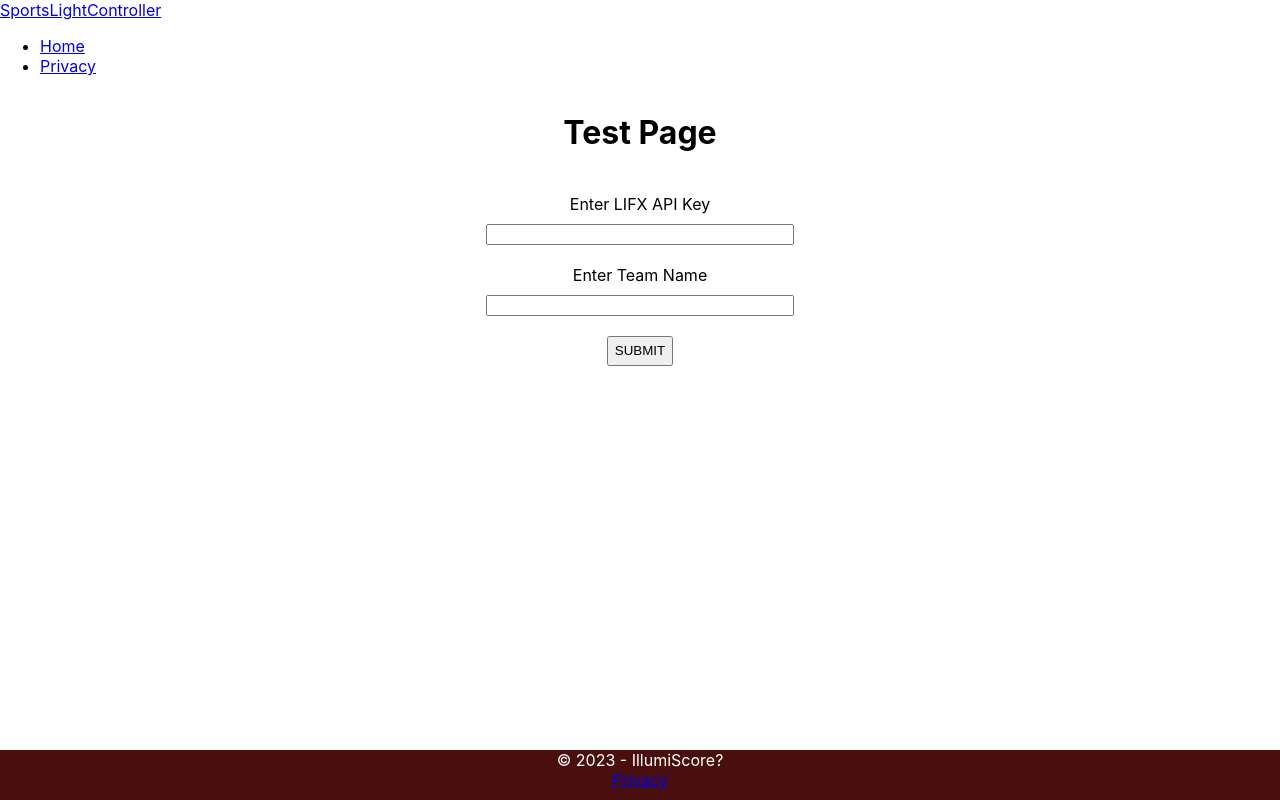
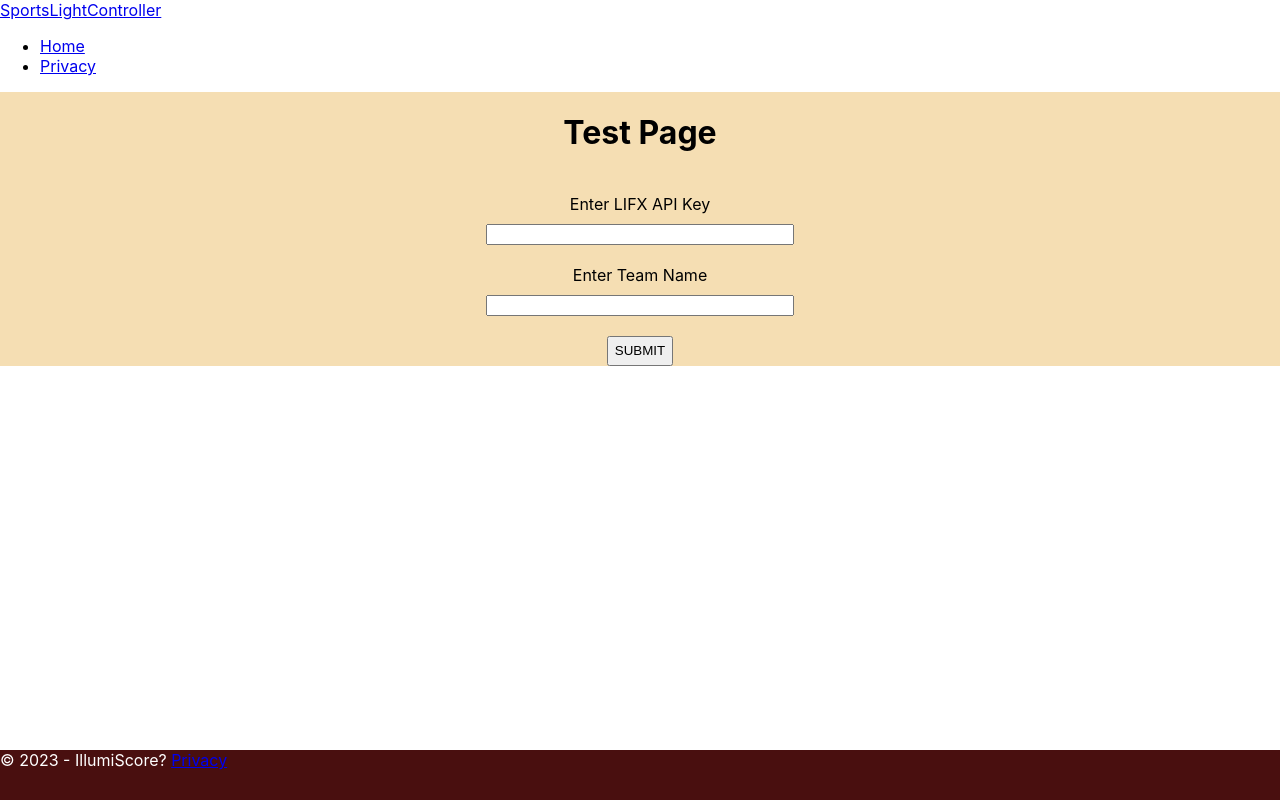
Before and after one commit to NavarroErk/IllumiScore, a React (Create React App) app: page / in a window 1280 px wide. Built offline with nearby package versions, Linux system fonts and the light colour scheme.

Commit message:
minor changes

```diff
--- a/src/components/Footer/Footer.jsx
+++ b/src/components/Footer/Footer.jsx
@@ -5,7 +5,7 @@ function Footer() {
 
 return(
     <footer className="border-top footer text-muted">
-        <div className="container">
+        <div className="">
             &copy; 2023 - IllumiScore? <a href="/Privacy">Privacy</a>
         </div>
     </footer>
--- a/src/pages/Test/Test.css
+++ b/src/pages/Test/Test.css
@@ -1,7 +1,9 @@
+
 .container{
     display: flex;
     flex-direction: column;
     align-items: center;
+    background-color: wheat;
 }
 .container>label{
     margin-top: 20px;
--- a/src/pages/Test/Test.jsx
+++ b/src/pages/Test/Test.jsx
@@ -17,8 +17,6 @@ function Test() {
         event.preventDefault();
         console.log(`API Key: ${keyValue}`); // do something with keyValue
         console.log(`Team: ${teamValue}`); // do something with teamValue
-        setKeyValue('')
-        setTeamValue('')
     }
 
     return(
```
